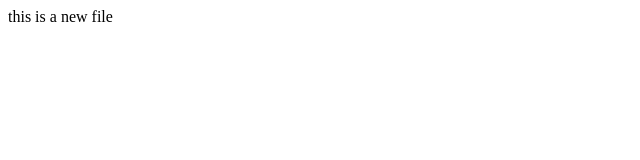
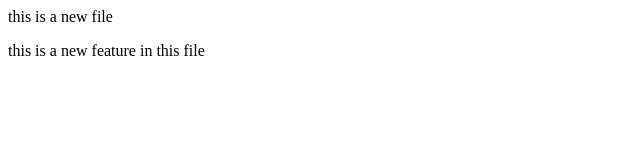
Before and after one commit to sarthakkon-eng/LocalRepo, a plain HTML site: page index.html in a window 1280 px wide. Shown: the whole page, without its empty margins (0-640 px from the left). Drawn offline with Linux system fonts and the light colour scheme.

Commit message:
Added 1 new feature

```diff
--- a/index.html
+++ b/index.html
@@ -1 +1,2 @@
 <p>this is a new file</p>
+<p>this is a new feature in this file</p>
```
